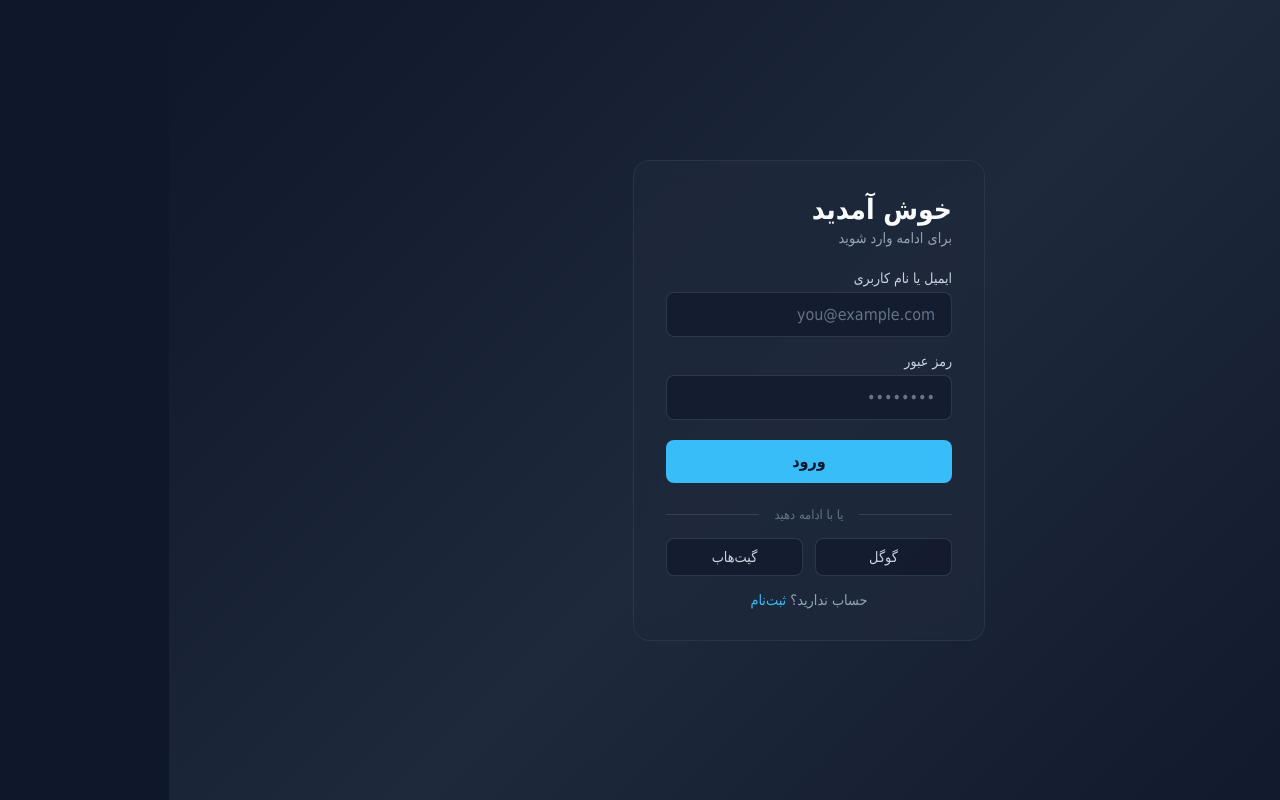
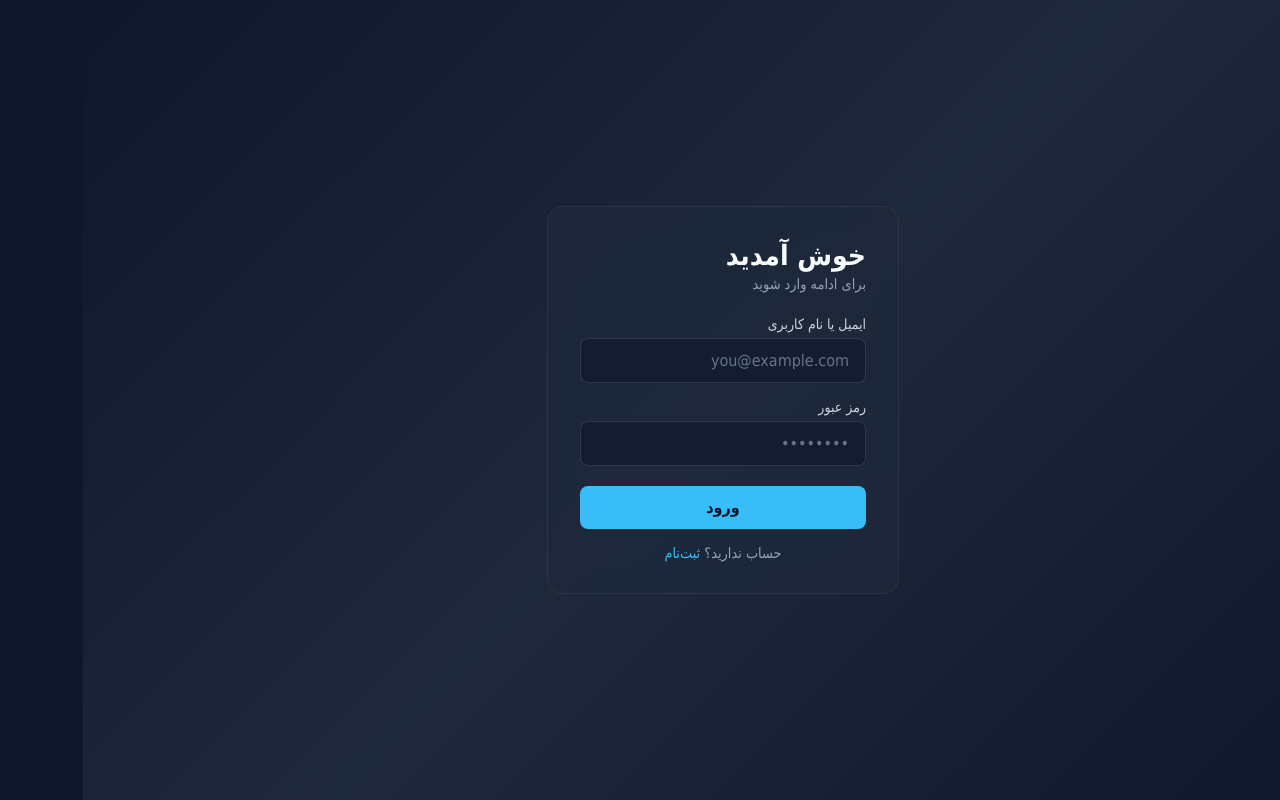
Before and after one commit to nsafari/chat-bot, an Angular app in the folder angular-chatbot/: page /login in a window 1280 px wide. Built offline with nearby package versions, Linux system fonts and the light colour scheme; a small style sheet from the web is missing.

Commit message:
chore(auth-ui): hide google and github login options
Co-authored-by: nsafari <nassersafari@gmail.com>

```diff
--- a/angular-chatbot/src/app/pages/login/login.component.html
+++ b/angular-chatbot/src/app/pages/login/login.component.html
@@ -33,15 +33,6 @@
       </button>
     </form>
 
-    <div class="divider">
-      <span>یا با ادامه دهید</span>
-    </div>
-
-    <div class="social-buttons">
-      <a [href]="googleLoginUrl" class="btn-social">گوگل</a>
-      <a [href]="githubLoginUrl" class="btn-social">گیت‌هاب</a>
-    </div>
-
     <p class="footer-link">
       حساب ندارید؟ <a routerLink="/register">ثبت‌نام</a>
     </p>
--- a/angular-chatbot/src/app/pages/register/register.component.html
+++ b/angular-chatbot/src/app/pages/register/register.component.html
@@ -73,15 +73,6 @@
       }
     </form>
 
-    <div class="divider">
-      <span>یا ثبت‌نام با</span>
-    </div>
-
-    <div class="social-buttons">
-      <a [href]="googleLoginUrl" class="btn-social">گوگل</a>
-      <a [href]="githubLoginUrl" class="btn-social">گیت‌هاب</a>
-    </div>
-
     <p class="footer-link">
       قبلاً ثبت‌نام کردید؟ <a routerLink="/login">ورود</a>
     </p>
```
